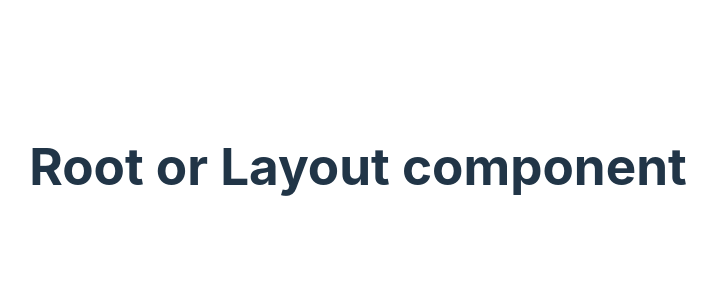
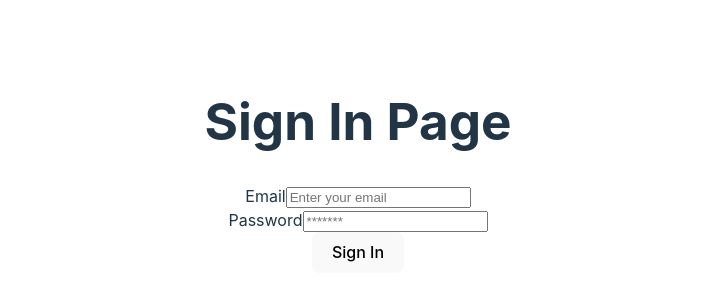
Before and after one commit to andrew-oyanguren/weather-site, a React (Vite) app: page / in a window 1280 px wide. Shown: the part 234-534 px from the top of the page, without its empty margins (282-999 px from the left). Built offline with nearby package versions, Linux system fonts and the light colour scheme.

Commit message:
Created SignInPage component and added the SignInForm to it

```diff
--- a/src/components/SignInForm/Form.tsx
+++ b/src/components/SignInForm/SignInForm.tsx
@@ -4,7 +4,7 @@ export default function SignInForm() {
   const handleSubmit = (event: FormEvent<HTMLFormElement>) => {
     event.preventDefault();
 
-    console.log('[handleSubmit] form submitted...');
+    console.log('[handleSubmit] form submition fired...');
   };
 
   return (
@@ -16,7 +16,7 @@ export default function SignInForm() {
         </div>
 
         <div className='inputWrapper'>
-          <label htmlFor='password'>Email</label>
+          <label htmlFor='password'>Password</label>
           <input id='password' type='password' placeholder='*******' />
         </div>
       </div>
--- a/src/components/index.tsx
+++ b/src/components/index.tsx
@@ -1,3 +1,3 @@
 export { default as Button } from './Button/Button';
 export { default as Loader } from './Loader/Loader';
-export { default as SignInForm } from './SignInForm/Form';
+export { default as SignInForm } from './SignInForm/SignInForm';
--- /dev/null
+++ b/src/pages/SignInPage/SignInPage.tsx
@@ -0,0 +1,11 @@
+import { SignInForm } from 'src/components';
+
+export default function SignInPage() {
+  return (
+    <div className='page-wrapper'>
+      <h1>Sign In Page</h1>
+
+      <SignInForm />
+    </div>
+  );
+}
--- a/src/pages/index.tsx
+++ b/src/pages/index.tsx
@@ -1 +1,2 @@
 export { default as ErrorPage } from './ErrorPage/ErrorPage';
+export { default as SignInPage } from './SignInPage/SignInPage';
--- a/src/routes/root.tsx
+++ b/src/routes/root.tsx
@@ -1,3 +1,9 @@
+import { SignInPage } from 'src/pages';
+
 export default function Root() {
-  return <h1>Root or Layout component</h1>;
+  return (
+    <div className='layout'>
+      <SignInPage />
+    </div>
+  );
 }
```
